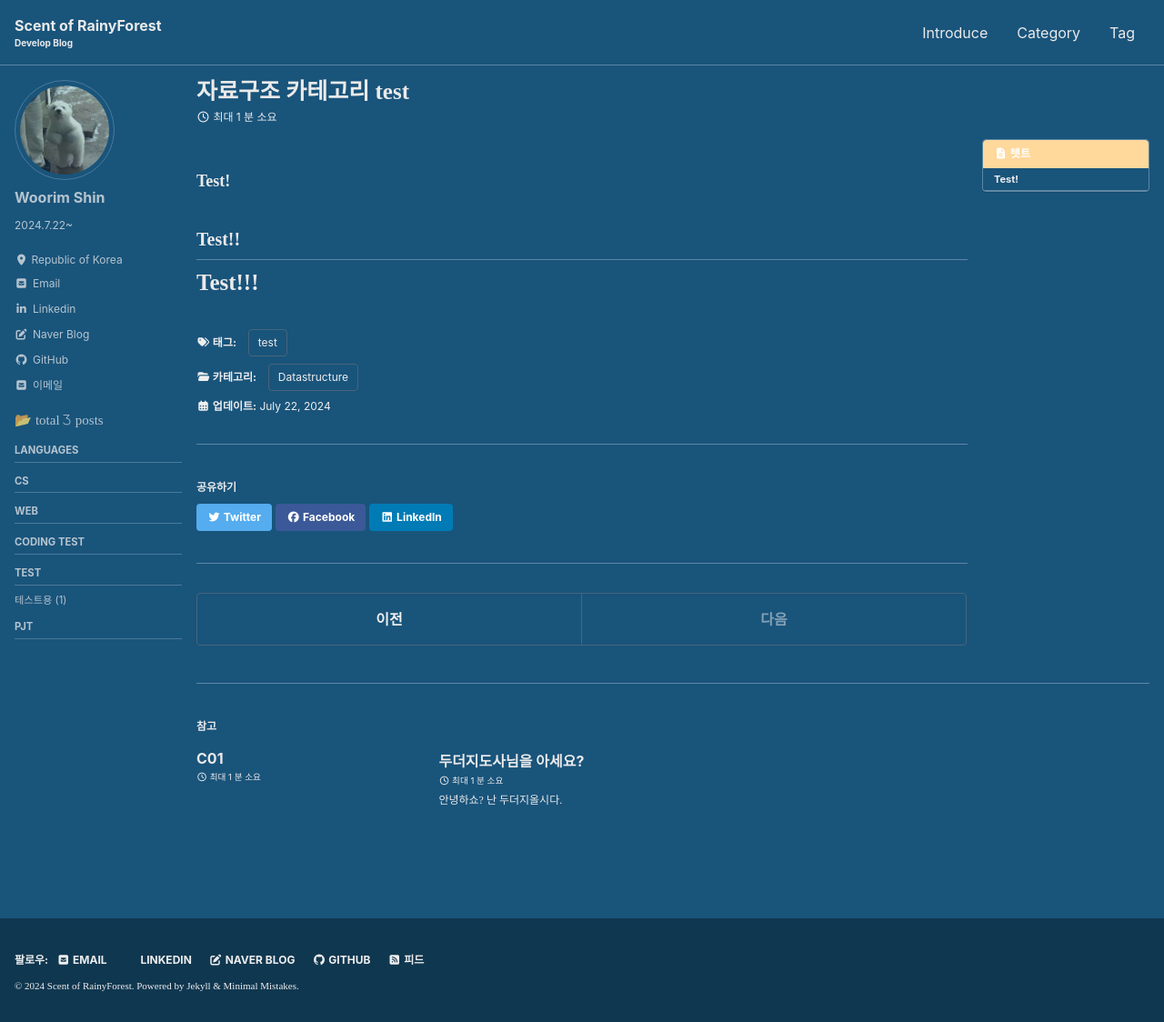
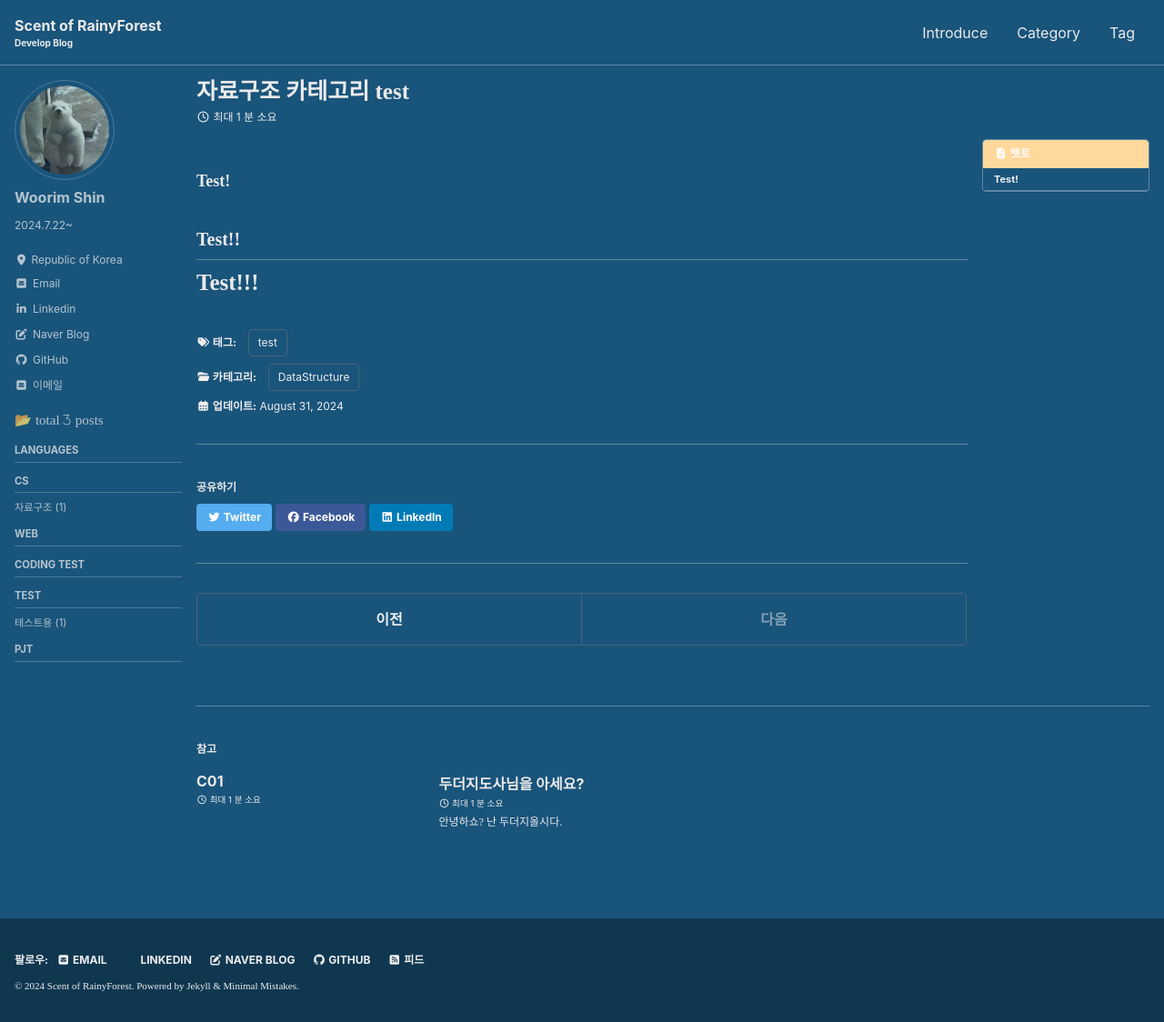
Before and after one commit to RainyForest23/Rainyforest23.github.io, a Jekyll site: the page built from _posts/DataStructure/2024-08-31-자구test.md, in a window 1280 px wide and 1124 px high. Shown: the whole window at 91% size. Built offline with Jekyll 4.4.1, drawn with Linux system fonts in a browser that asks for light colours; cached includes are drawn as plain includes; some web fonts are replaced.

Commit message:
테스트2

```diff
--- a/_posts/DataStructure/2024-08-31-자구test.md
+++ b/_posts/DataStructure/2024-08-31-자구test.md
@@ -1,7 +1,7 @@
 ---
 title: "자료구조 카테고리 test"
-last_modified_at: 2024-07-22
-categories: Datastructure
+last_modified_at: 2024-08-31
+categories: DataStructure
 tags:
     - test
 
--- a/assets/css/main.scss
+++ b/assets/css/main.scss
@@ -9,33 +9,3 @@ search: false
 @import "minimal-mistakes"; // main partials
 
 @import url('https://fonts.googleapis.com/css2?family=Coming+Soon&family=Nanum+Gothic+Coding&display=swap');
-
-@font-face {
-    font-family: 'MaruBuri';
-    src: url(https://hangeul.pstatic.net/hangeul_static/webfont/MaruBuri/MaruBuri-Regular.eot);
-    src: url(https://hangeul.pstatic.net/hangeul_static/webfont/MaruBuri/MaruBuri-Regular.eot?#iefix) format("embedded-opentype"), url(https://hangeul.pstatic.net/hangeul_static/webfont/MaruBuri/MaruBuri-Regular.woff2) format("woff2"), url(https://hangeul.pstatic.net/hangeul_static/webfont/MaruBuri/MaruBuri-Regular.woff) format("woff"), url(https://hangeul.pstatic.net/hangeul_static/webfont/MaruBuri/MaruBuri-Regular.ttf) format("truetype");
-}
-
-@font-face {
-    font-family: 'MaruBuriSemiBold';
-    src: url(https://hangeul.pstatic.net/hangeul_static/webfont/MaruBuri/MaruBuri-SemiBold.eot);
-    src: url(https://hangeul.pstatic.net/hangeul_static/webfont/MaruBuri/MaruBuri-SemiBold.eot?#iefix) format("embedded-opentype"), url(https://hangeul.pstatic.net/hangeul_static/webfont/MaruBuri/MaruBuri-SemiBold.woff2) format("woff2"), url(https://hangeul.pstatic.net/hangeul_static/webfont/MaruBuri/MaruBuri-SemiBold.woff) format("woff"), url(https://hangeul.pstatic.net/hangeul_static/webfont/MaruBuri/MaruBuri-SemiBold.ttf) format("truetype");
-}
-
-@font-face {
-    font-family: 'MaruBuriBold';
-    src: url(https://hangeul.pstatic.net/hangeul_static/webfont/MaruBuri/MaruBuri-Bold.eot);
-    src: url(https://hangeul.pstatic.net/hangeul_static/webfont/MaruBuri/MaruBuri-Bold.eot?#iefix) format("embedded-opentype"), url(https://hangeul.pstatic.net/hangeul_static/webfont/MaruBuri/MaruBuri-Bold.woff2) format("woff2"), url(https://hangeul.pstatic.net/hangeul_static/webfont/MaruBuri/MaruBuri-Bold.woff) format("woff"), url(https://hangeul.pstatic.net/hangeul_static/webfont/MaruBuri/MaruBuri-Bold.ttf) format("truetype");
-}
-
-@font-face {
-    font-family: 'MaruBuriLight';
-    src: url(https://hangeul.pstatic.net/hangeul_static/webfont/MaruBuri/MaruBuri-Light.eot);
-    src: url(https://hangeul.pstatic.net/hangeul_static/webfont/MaruBuri/MaruBuri-Light.eot?#iefix) format("embedded-opentype"), url(https://hangeul.pstatic.net/hangeul_static/webfont/MaruBuri/MaruBuri-Light.woff2) format("woff2"), url(https://hangeul.pstatic.net/hangeul_static/webfont/MaruBuri/MaruBuri-Light.woff) format("woff"), url(https://hangeul.pstatic.net/hangeul_static/webfont/MaruBuri/MaruBuri-Light.ttf) format("truetype");
-}
-
-@font-face {
-    font-family: 'MaruBuriExtraLight';
-    src: url(https://hangeul.pstatic.net/hangeul_static/webfont/MaruBuri/MaruBuri-ExtraLight.eot);
-    src: url(https://hangeul.pstatic.net/hangeul_static/webfont/MaruBuri/MaruBuri-ExtraLight.eot?#iefix) format("embedded-opentype"), url(https://hangeul.pstatic.net/hangeul_static/webfont/MaruBuri/MaruBuri-ExtraLight.woff2) format("woff2"), url(https://hangeul.pstatic.net/hangeul_static/webfont/MaruBuri/MaruBuri-ExtraLight.woff) format("woff"), url(https://hangeul.pstatic.net/hangeul_static/webfont/MaruBuri/MaruBuri-ExtraLight.ttf) format("truetype");
-}
```
